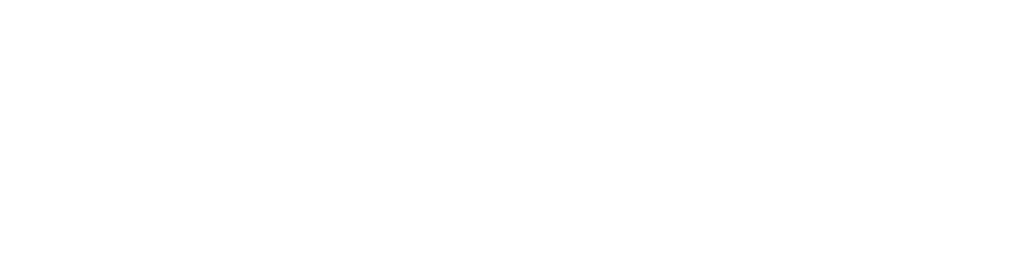
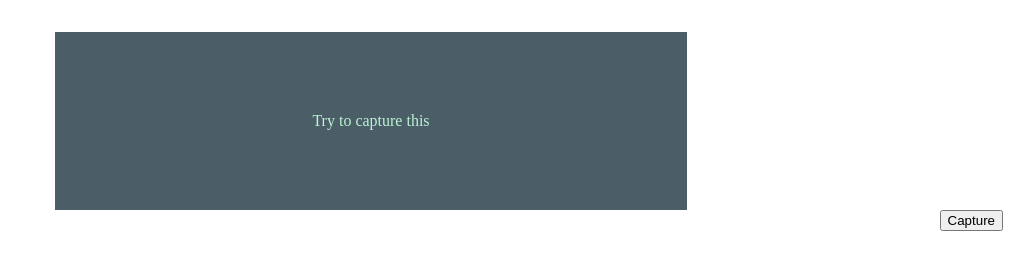
Before and after one commit to marcyvillegas/div-to-pic, a plain HTML site: page index.html in a window 1280 px wide. Shown: the whole page, without its empty margins (269-1280 px from the left). Drawn offline with Linux system fonts and the light colour scheme.

Commit message:
added css

```diff
--- /dev/null
+++ b/index.css
@@ -0,0 +1,23 @@
+
+.container {
+    display: flex;
+    justify-content: center;
+    margin-top: 2rem;
+}
+
+.capture {
+    display: flex;
+    justify-content: center;
+    width: 50%;
+    background-color: #4B5D67;
+}
+
+.capture p {
+    padding: 4rem;
+    color: #BDF2D5;
+}
+
+.button-container {
+    display: flex;
+    justify-content: flex-end;
+}
--- a/index.html
+++ b/index.html
@@ -1,12 +1,25 @@
 <!DOCTYPE html>
 <html lang="en">
+
 <head>
     <meta charset="UTF-8">
     <meta http-equiv="X-UA-Compatible" content="IE=edge">
     <meta name="viewport" content="width=device-width, initial-scale=1.0">
+    <link rel="stylesheet" href="index.css">
     <title>trying to html2canvas</title>
 </head>
+
 <body>
 
+    <div class="container">
+        <div class="capture">
+            <p>Try to capture this</p>
+        </div>
+    </div>
+
+    <div class="button-container">
+        <button>Capture</button>
+    </div>
 </body>
+
 </html>
```
